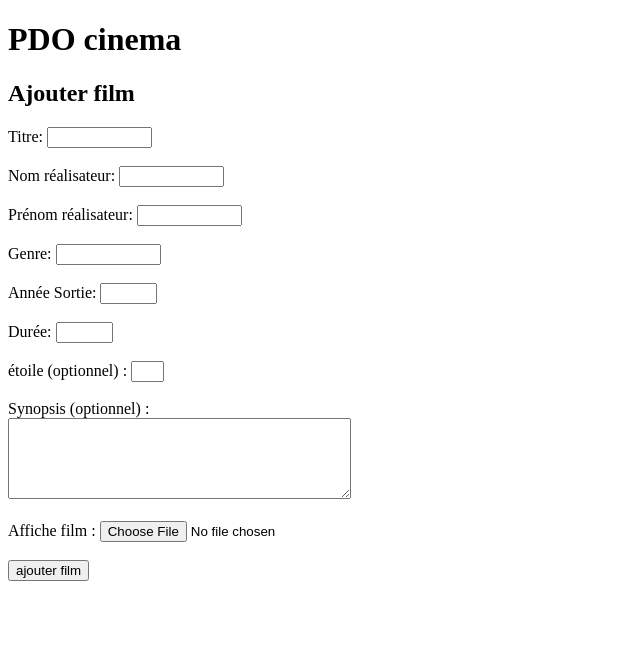
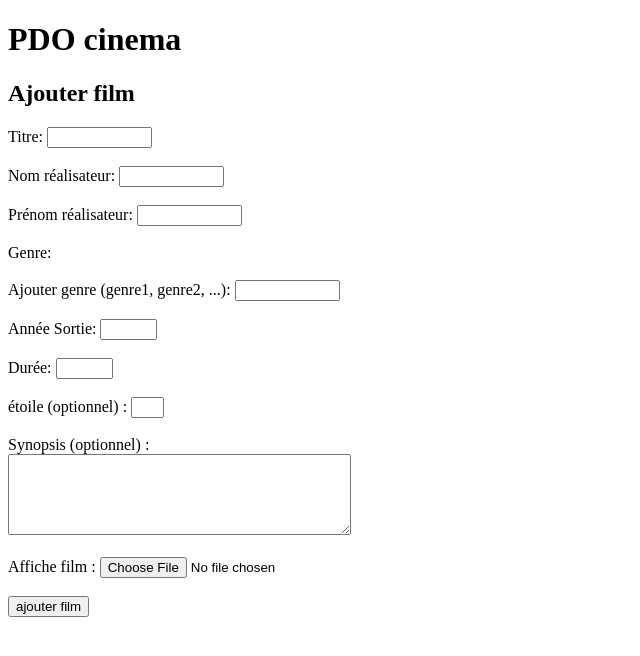
Before and after one commit to AbdouVak/PDO_Cinema, a PHP site: template view/ajouterFilmPage.php in a window 1280 px wide. Shown: the part 26-682 px from the top of the page, without its empty margins (0-640 px from the left). Run offline with PHP 8.4, Linux system fonts and the light colour scheme; the template is opened without the code that fills it, so the values that code supplies are empty.

Commit message:
ajoutFilmPage: ajout de chexBox pour les genres

```diff
--- a/view/ajouterFilmPage.php
+++ b/view/ajouterFilmPage.php
@@ -1,7 +1,7 @@
 <?php ob_start();?>
 
 <!-- formulaires -->
-<form action="index.php?action=ajouterFilm" method="POST" enctype="multipart/form-data">
+<form action="index.php?action=ajouterFilm" method="POST">
 
     <!-- +----------------------------------------+  -->
     <!-- |   Titre :  [              ]            |  -->
@@ -9,10 +9,12 @@
     <label for="titre">Titre:</label>
     <input type="text" name="titre" required minlength="3" maxlength="20" size="10"><br><br>
 
+    <!-- +----------------------------------------+  -->
+    <!-- |   Nom Réalisateur :  [        \/ ]     |  -->
+    <!-- +----------------------------------------+  -->
     <label for="nomReal">Nom réalisateur:</label>
     <input type="text" name="nomReal" list="nomList" required minlength="3" maxlength="20" size="10">
     <datalist id="nomList"><?php
-        // boucle pour affiche les genre un par un
         foreach($requeteRealNom as $realNom){?>
             <option><?= $realNom["nom"]?></option>
     	    <?php
@@ -25,7 +27,6 @@
     <label for="prenomReal">Prénom réalisateur:</label>
     <input type="text" name="prenomReal" list="prenomList" required minlength="3" maxlength="20" size="10">
     <datalist id="prenomList"><?php
-        // boucle pour affiche les genre un par un
         foreach($requeteRealPrenom as $realPrenom){?>
             <option><?= $realPrenom["prenom"]?></option>
     	    <?php
@@ -34,18 +35,18 @@
 
 
     <!-- +----------------------------------------+  -->
-    <!-- |   Genre :  [        \/ ]               |  -->
+    <!-- |   Genre :  ....[X] ....[ ] ....[ ]     |  -->
+    <!-- |            ....[ ] ....[X] ....[ ]     |  -->
+    <!-- |   Ajouter Genre : [        ]           |  -->
     <!-- +----------------------------------------+  -->
-    <label for="genre">Genre:</label>
-    <input type="text" name="genre" list="genreList" required minlength="3" maxlength="20" size="10">
-    <datalist id="genreList"><?php
-        // boucle pour affiche les genre un par un
-        foreach($requeteGenre as $genre){?>
-            <option><?= $genre["genreLibelle"]?></option>
-    	    <?php
-        }?>
-    </datalist><br><br>
-
+    <label for="genre">Genre:</label><?php
+    foreach($requeteGenre as $genre){?>
+        <label for="genre"><?= $genre["genreLibelle"]?></label>
+        <input type="checkbox" name="genre[]" value="<?= $genre["genreLibelle"]?>">
+        <?php
+    }?><br></br>
+    <label for="ajouterGenre">Ajouter genre (genre1, genre2, ...):</label>
+    <input type="text" name="ajouterGenre" minlength="3" maxlength="20" size="10"><br><br>
     <!-- +----------------------------------------+  -->
     <!-- |   Année Sortie :  [      ]             |  -->
     <!-- +----------------------------------------+  -->
@@ -64,7 +65,7 @@
     <!-- |   Etoile :  [      ]                   |  -->
     <!-- +----------------------------------------+  -->
     <label for="etoile">étoile (optionnel) :</label>
-    <input type="etoile" name="etoile" required minlength="1" maxlength="1" size="1">
+    <input type="etoile" name="etoile" minlength="1" maxlength="1" size="1">
     <br><br>
 
     <!-- +----------------------------------------+  -->
```
